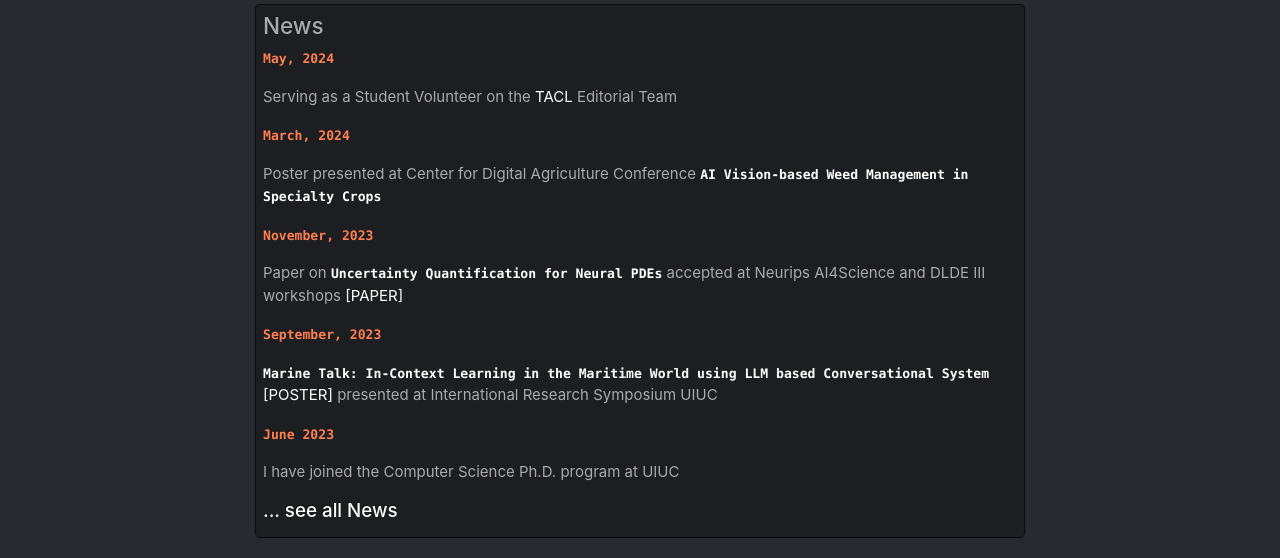
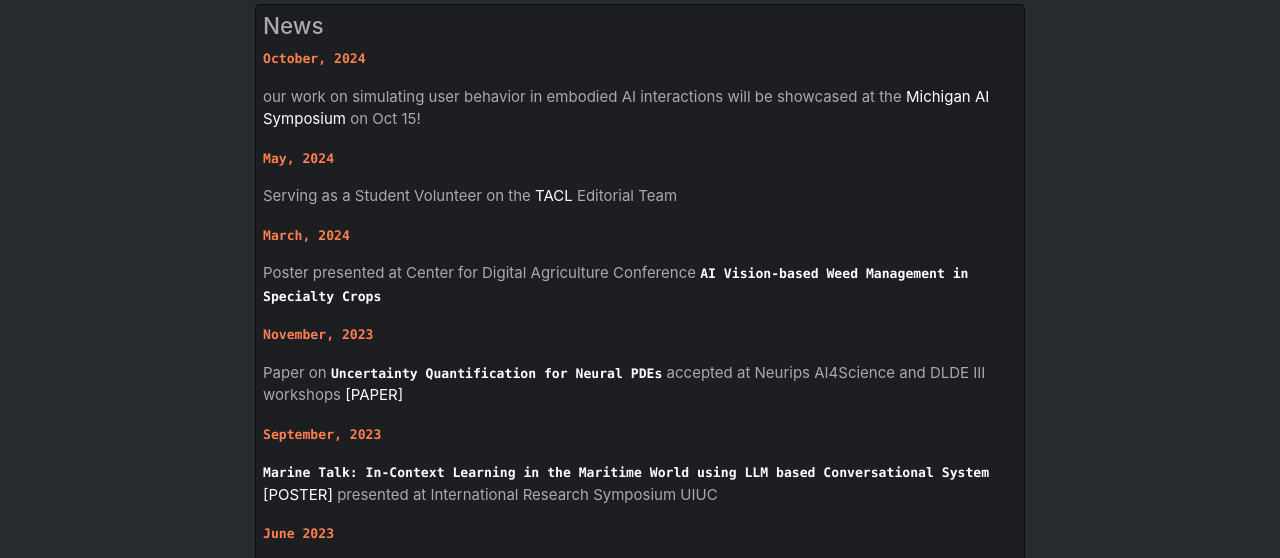
Before and after one commit to vardhandongre/https-vardhandongre.github.io, a website: page index.html in a window 1280 px wide. Shown: the part 818-1376 px from the top of the page. Drawn offline with nearby package versions, Linux system fonts and the light colour scheme; some icons are missing.

Commit message:
symposium news

```diff
--- a/index.html
+++ b/index.html
@@ -176,6 +176,9 @@ height="0" width="0" style="display:none;visibility:hidden"></iframe></noscript>
 	<div class="jumbotron">
   <h4>News</h4>
 
+  <b><code style="color: coral;" >October, 2024</code></b>
+    <p><p>our work on simulating user behavior in embodied AI interactions will be showcased at the <a href="https://ai.engin.umich.edu/events/2024-ai-symposium/" target="">Michigan AI Symposium </a> on Oct 15!</p>
+</p>
 
   <b><code style="color: coral;" >May, 2024</code></b>
     <p><p>Serving as a Student Volunteer on the <a href="https://transacl.org/index.php/tacl/about/editorialTeam" target="">TACL</a> Editorial Team</p>
```
